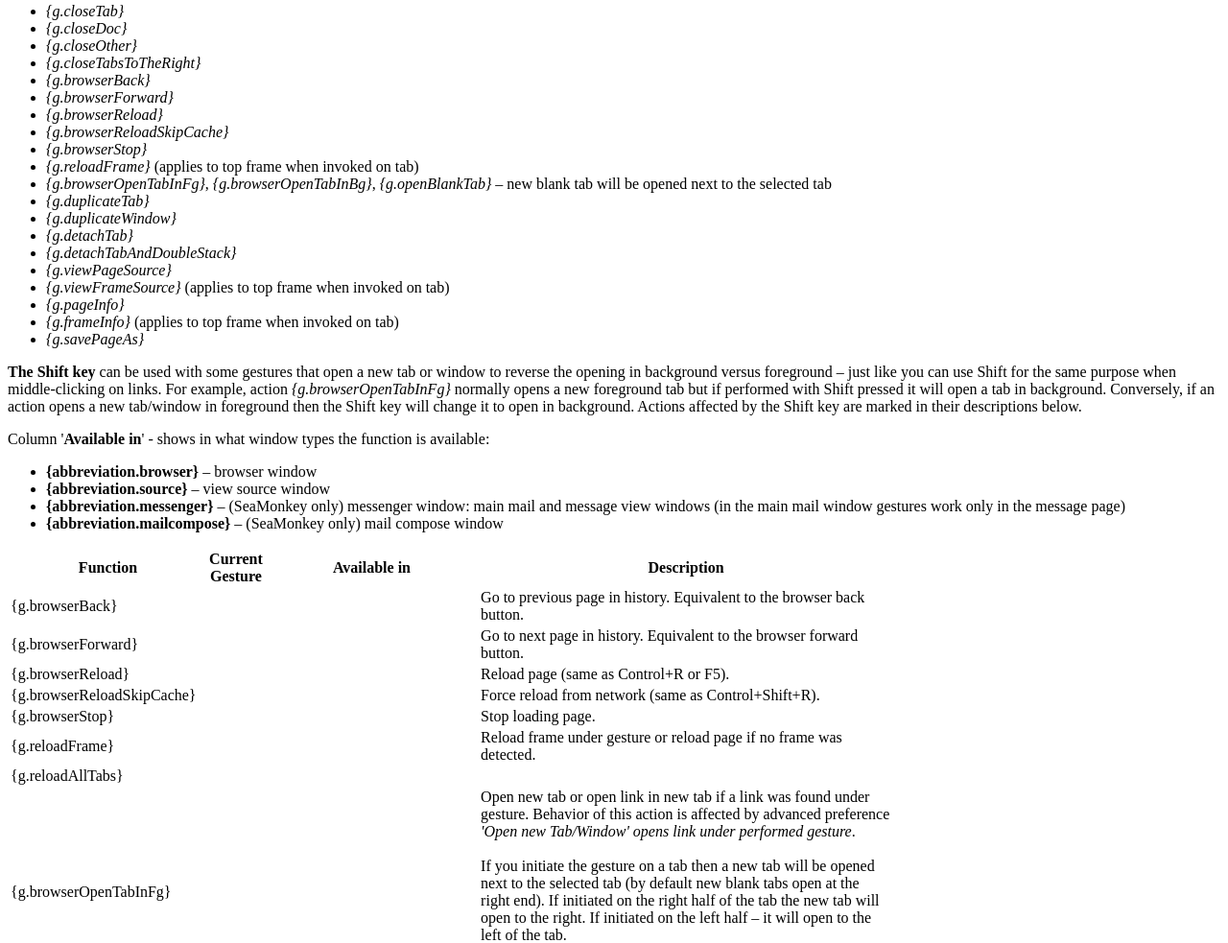
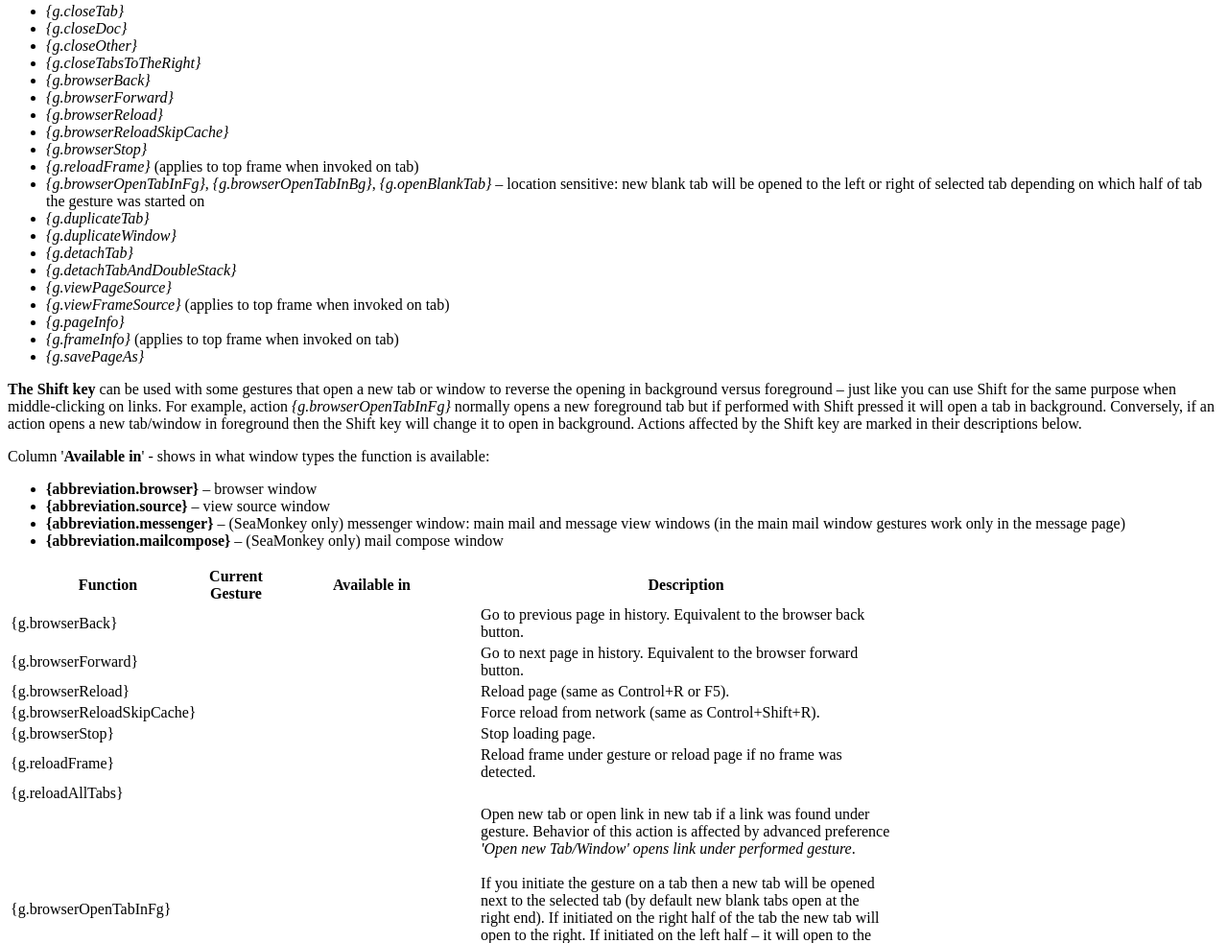
Before and after one commit to lemon-juice/mouse-gestures-suite, a plain HTML site: page source/chrome/locale/en-US/allinonegest/help-options.html in a window 1280 px wide. Shown: the part 1225-2208 px from the top of the page at 96% size. Drawn offline with Linux system fonts and the light colour scheme.

Commit message:
help update

```diff
--- a/source/chrome/locale/en-US/allinonegest/help-options.html
+++ b/source/chrome/locale/en-US/allinonegest/help-options.html
@@ -135,9 +135,9 @@
       <li><em>{g.browserStop}</em></li>
       <li><em>{g.reloadFrame}</em> (applies to top frame when invoked on tab)</li>
       <li><em>{g.browserOpenTabInFg}</em>, <em>{g.browserOpenTabInBg}</em>, <em>{g.openBlankTab}</em>
-        <em class="shift-info">– </em>new blank tab will be opened next to the
-        selected tab<em><br>
-        </em></li>
+        – location sensitive: new blank tab will be opened to the left or right
+        of selected tab depending on which half of tab the gesture was started
+        on</li>
       <li><em>{g.duplicateTab}</em></li>
       <li><em>{g.duplicateWindow}</em></li>
       <li><em>{g.detachTab}</em></li>
```
